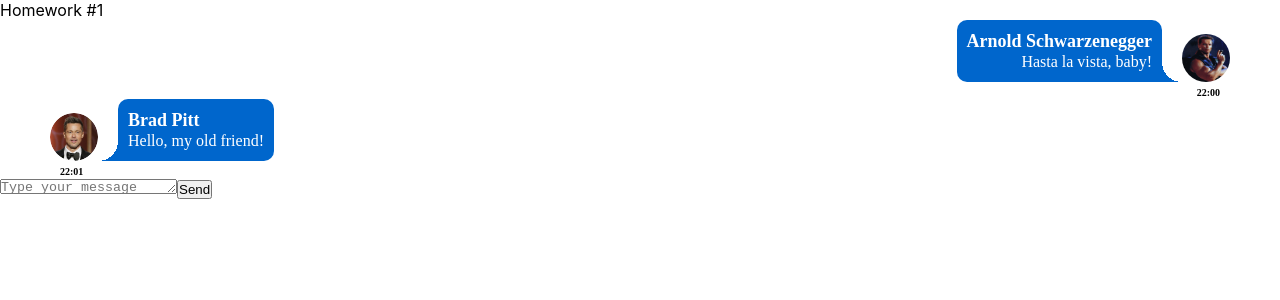
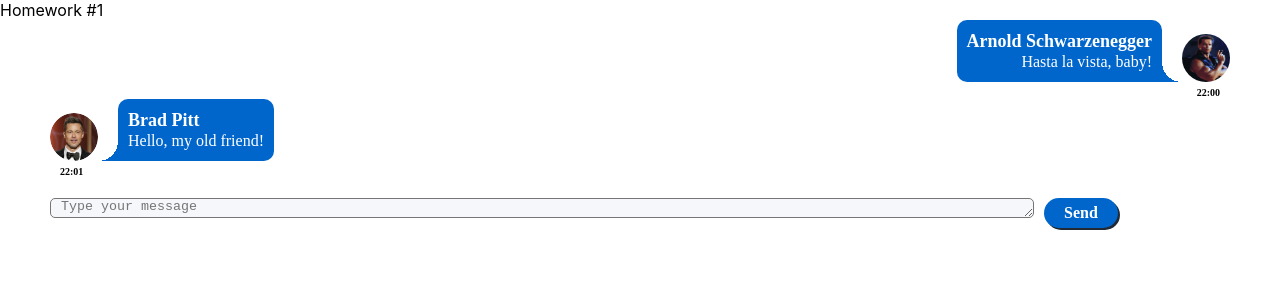
Before and after one commit to andreypats/homeworkAutochecking, a React (Create React App) app: page / in a window 1280 px wide. Shown: the top 300 px of the page. Built offline with nearby package versions, Linux system fonts and the light colour scheme.

Commit message:
Change message styles

```diff
--- a/package.json
+++ b/package.json
@@ -6,6 +6,7 @@
   "dependencies": {
     "@emotion/react": "11.10.4",
     "@emotion/styled": "11.10.4",
+    "@material-ui/core": "^4.12.4",
     "@mui/material": "5.10.6",
     "@testing-library/jest-dom": "5.16.5",
     "@testing-library/react": "13.3.0",
--- a/src/s2-homeworks/hw01/friend-message/FriendMessage.module.css
+++ b/src/s2-homeworks/hw01/friend-message/FriendMessage.module.css
@@ -23,7 +23,7 @@
     background-color: #0066CC;
     text-align: left;
     margin-left: 20px;
-    max-width: 95vh;
+    max-width: 80%;
 }
 
 .friendText:before {
--- a/src/s2-homeworks/hw01/message-sender/MessageSender.module.css
+++ b/src/s2-homeworks/hw01/message-sender/MessageSender.module.css
@@ -1,18 +1,38 @@
 .sendForm {
-
+    margin: 20px 0 0 50px;
 }
 
 .textarea {
-
+    background: #F5F7FB;
+    padding-left: 10px;
+    border-radius: 5px;
+    width: 80%;
+    min-height: 20px !important;
 }
 
 .button {
+    margin-left: 10px;
+    padding: 5px 20px 5px 20px;
+    border-radius: 20px ;
+    border: none;
+    background: #0066CC;
+    box-shadow: 2px 2px #212A34;
 
+    font-family: 'Montserrat', serif;
+    font-style: normal;
+    font-weight: 600;
+    font-size: 16px;
+    line-height: 20px;
+
+    color: #FFFFFF;
 }
 
 .button:hover {
-
+    background: #014891;
 }
 .button:active {
-
+    position: relative;
+    left: 2px;
+    top: 2px;
+    box-shadow: none;
 }
--- a/src/s2-homeworks/hw01/message/Message.module.css
+++ b/src/s2-homeworks/hw01/message/Message.module.css
@@ -25,7 +25,7 @@
     background-color: #0066CC;
     text-align: right;
     margin-right: 20px;
-    max-width: 95vh;
+    max-width: 80%;
 }
 
 .text:after {
```
Also changed, not shown: 1 other file (tests, documents, lock files or other folders).
